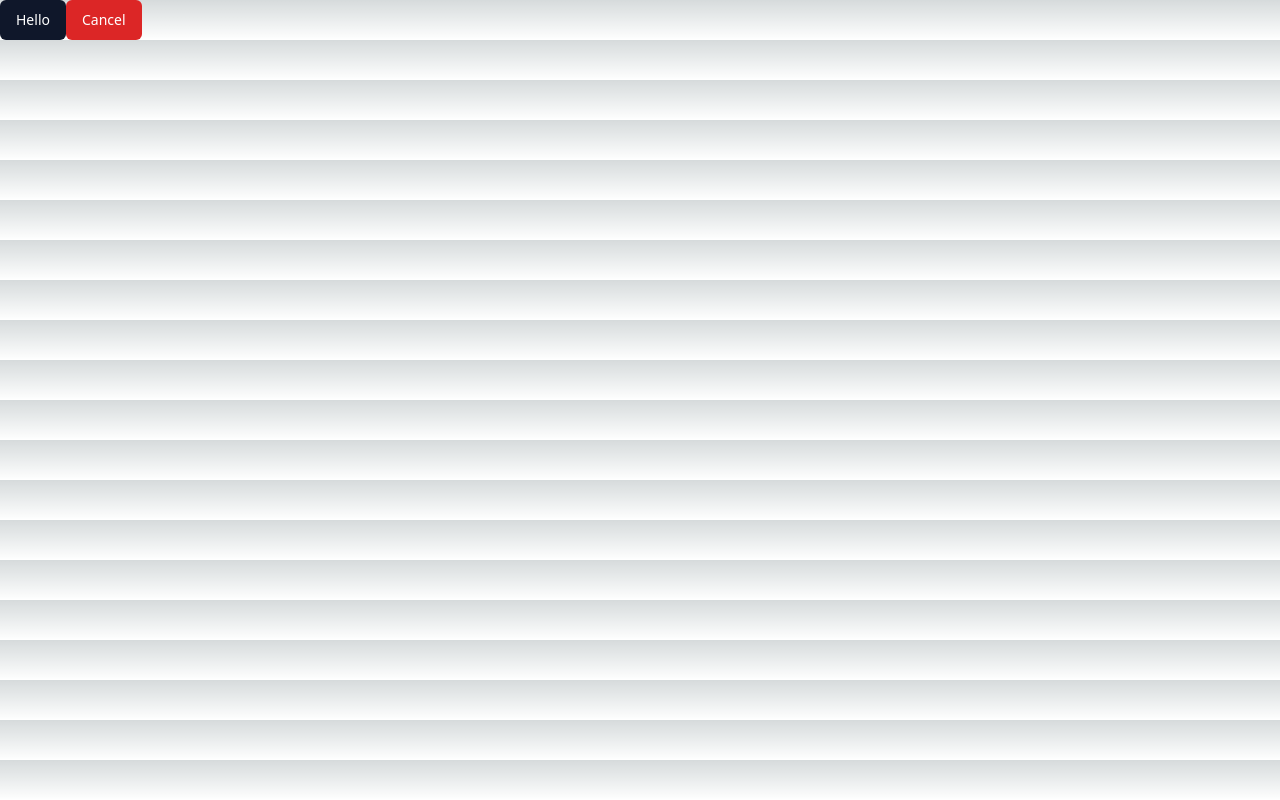
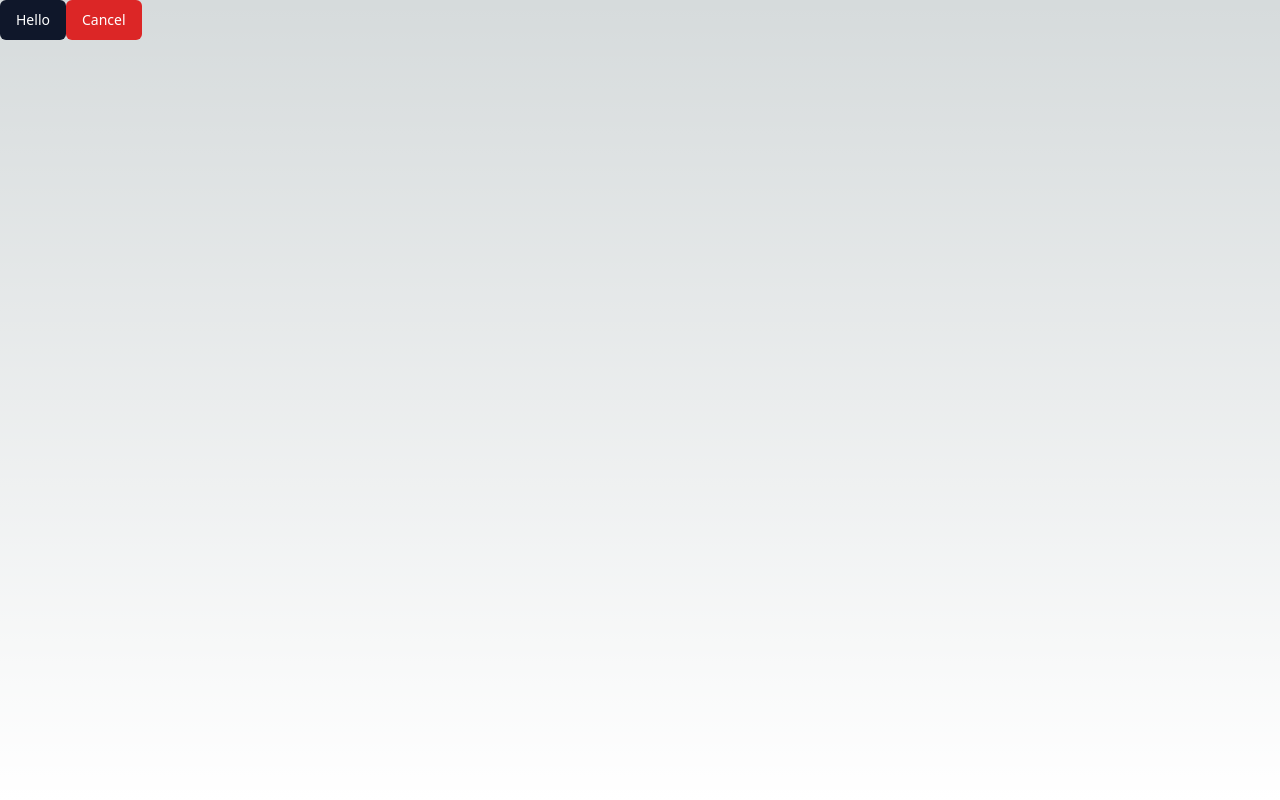
Before and after one commit to m-krebs/MoneyManager, a Next.js app: page / in a window 1280 px wide. Built offline with nearby package versions, Linux system fonts and the light colour scheme.

Commit message:
:art: remove weird white background repeat

```diff
--- a/src/app/globals.css
+++ b/src/app/globals.css
@@ -6,6 +6,7 @@
   --foreground-rgb: 0, 0, 0;
   --background-start-rgb: 214, 219, 220;
   --background-end-rgb: 255, 255, 255;
+  height: 100%;
 }
 
 @media (prefers-color-scheme: dark) {
@@ -24,5 +25,4 @@ body {
       rgb(var(--background-end-rgb))
     )
     rgb(var(--background-start-rgb));
-    height: 100%;
 }
```
